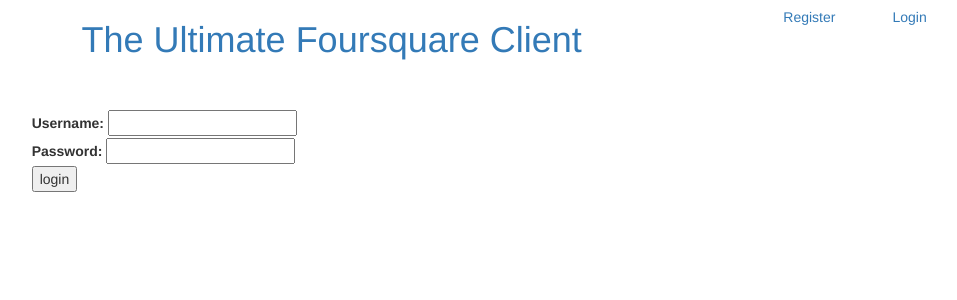
After one commit to sinanngok/foursquare-ultima, a Django app: page /login/ in a window 1280 px wide. The commit adds this page. Shown: the top 300 px of the page, without its empty margins (90-1047 px from the left). Run offline with Django 3.2, Linux system fonts and the light colour scheme; some libraries are stand-ins or nearby versions.

Commit message:
Registration and login views are made

```diff
--- a/foursquaresearch/forms.py
+++ b/foursquaresearch/forms.py
@@ -1,23 +1,14 @@
+from django.contrib.auth.models import User
+from django.contrib.auth import authenticate, login
 from django import forms
-from .models import PreviousSearch
 
-class FoursquareSearchForm(forms.ModelForm):
-    """
-    # I was using this part first but I think using a forms.ModelForm is better to hold the submited data
-    search_key = forms.CharField(max_length=200, widget=forms.TextInput({ "placeholder": "I am looking for..."}), label='')
-    search_location = forms.CharField(max_length=200, widget=forms.TextInput({ "placeholder": "Location"}), label='')
-
-    """
+class RegistrationForm(forms.ModelForm):
+    password = forms.CharField(widget=forms.PasswordInput)
 
     class Meta:
-        model = PreviousSearch
-        fields = ('search_key', 'search_location',)
-        widgets = {
-            'search_key': forms.TextInput({ "placeholder": "I am looking for..."}),
-            'search_location': forms.TextInput({ "placeholder": "Location"}),
+        model = User
+        fields = ['username', 'email', 'password']
 
-        }
-        labels = {
-            'search_key': (""),
-            'search_location': (""),
-        }
+class UserLoginForm(forms.Form):
+    username = forms.CharField()
+    password = forms.CharField(widget=forms.PasswordInput)
--- /dev/null
+++ b/foursquaresearch/templates/foursquaresearch/header.html
@@ -0,0 +1,27 @@
+<!DOCTYPE html>
+<html lang="en">
+    <head>
+        <title>Foursquare Ultima</title>
+        {% load staticfiles %}
+        <link rel="stylesheet" href="{% static 'css/bootstrap.min.css' %}" type = "text/css"/>
+	       <meta name="viewport" content = "width=device-width, initial-scale=1.0">
+    </head>
+    <body >
+      <div class="row">
+        <div class="col-sm-8">
+          <center>
+            <h1><a href=/>The Ultimate Foursquare Client</a></h1>
+          </center>
+        </div>
+        <div class="col-sm-1">
+          <h5><a href={% url 'registration' %}>Register</a></h5>
+        </div>
+        <div class="col-sm-1">
+          <h5><a href="{% url 'login_view' %}">Login</a></h5>
+        </div>
+      </div>
+      <br><br>
+      {% block body %}
+      {% endblock %}
+    </body>
+</html>
--- /dev/null
+++ b/foursquaresearch/templates/foursquaresearch/login.html
@@ -0,0 +1,28 @@
+{% extends 'foursquaresearch/header.html' %}
+
+{% block body %}
+  <div class="col-sm-1">
+  </div>
+  <div class="col-sm-4">
+      <form method="post" action="{% url 'login_view' %}">
+        {% csrf_token %}
+
+        <div>
+          <td>{{ form.username.label_tag }}</td>
+          <td>{{ form.username }}</td>
+        </div>
+        <div>
+          <td>{{ form.password.label_tag }}</td>
+          <td>{{ form.password }}</td>
+        </div>
+
+        <div>
+          <input type="submit" value="login" />
+          <input type="hidden" name="next" />
+        </div>
+      </form>
+  </div>
+
+
+
+{% endblock %}
--- a/foursquaresearch/urls.py
+++ b/foursquaresearch/urls.py
@@ -3,5 +3,6 @@ from . import views
 
 urlpatterns = [
     url(r'^$', views.index, name='index'),
-#    url(r'^$', views.search_history, name='search_history'),
+    url(r'^signup/$', views.registration, name='registration'),
+    url(r'^login/$', views.login_view, name='login_view'),
 ]
--- a/foursquaresearch/utils.py
+++ b/foursquaresearch/utils.py
@@ -5,8 +5,6 @@ import requests
 import json
 
 from .models import PreviousSearch
-
-from .forms import FoursquareSearchForm
 
 
 def Get_Foursquare_Results(location, what_to_look, venues, error, search):
--- a/foursquaresearch/views.py
+++ b/foursquaresearch/views.py
@@ -1,12 +1,13 @@
 from django.http import HttpResponse
 from django.shortcuts import render, redirect
+from django.contrib.auth import authenticate, login
 from django.utils import timezone
 import requests
 import json
 
 from .models import PreviousSearch
 
-from .forms import FoursquareSearchForm
+from .forms import RegistrationForm, UserLoginForm
 
 from .utils import Get_Foursquare_Results
 
@@ -15,12 +16,12 @@ def index(request):
     look_for = request.GET.get("look_for")
     location = request.GET.get("location")
     what_to_look = look_for
-
     search = False
     error = ''
     venues = []
 
     if request.method == "GET":
+
         if look_for and location:
             location, what_to_look, venues, error, search = Get_Foursquare_Results(location, what_to_look, venues, error, search)
             print (error)
@@ -30,7 +31,47 @@ def index(request):
 
         return render(request, 'foursquaresearch/imlookingfor.html', {
         'history': history,
+        'location': location,
+        'what_to_look': what_to_look,
         'venues': venues,
         'error': error,
         'search': search
         })
+
+def registration(request):
+    if request.method == "POST":
+        form = RegistrationForm(request.POST)
+
+        if form.is_valid():
+            user = form.save(commit=False)
+            username = form.cleaned_data['username']
+            password = form.cleaned_data['password']
+            user.set_password(password)
+            user.save()
+            return redirect('login_view')
+
+    else:
+        form = RegistrationForm()
+        return render(request, 'foursquaresearch/registration.html', {
+        'form': form,
+        })
+
+def login_view(request):
+    form = UserLoginForm(request.POST)
+    if request.method == "POST":
+
+        if form.is_valid():
+            username = request.POST['username']
+            password = request.POST['password']
+            user = authenticate(request, username=username, password=password)
+
+            if user is not None:
+                if user.is_active:
+                    login(request, user)
+                    return redirect('index')
+
+    else:
+        form = UserLoginForm()
+        return render(request, 'foursquaresearch/login.html', {
+        'form': form,
+        })
```
Also changed, not shown: foursquaresearch/templates/foursquaresearch/base.html (added, +23 -0 lines), foursquaresearch/templates/foursquaresearch/imlookingfor.html (+11 -42 lines), foursquaresearch/templates/foursquaresearch/registration.html (added, +15 -0 lines), db.sqlite3.
